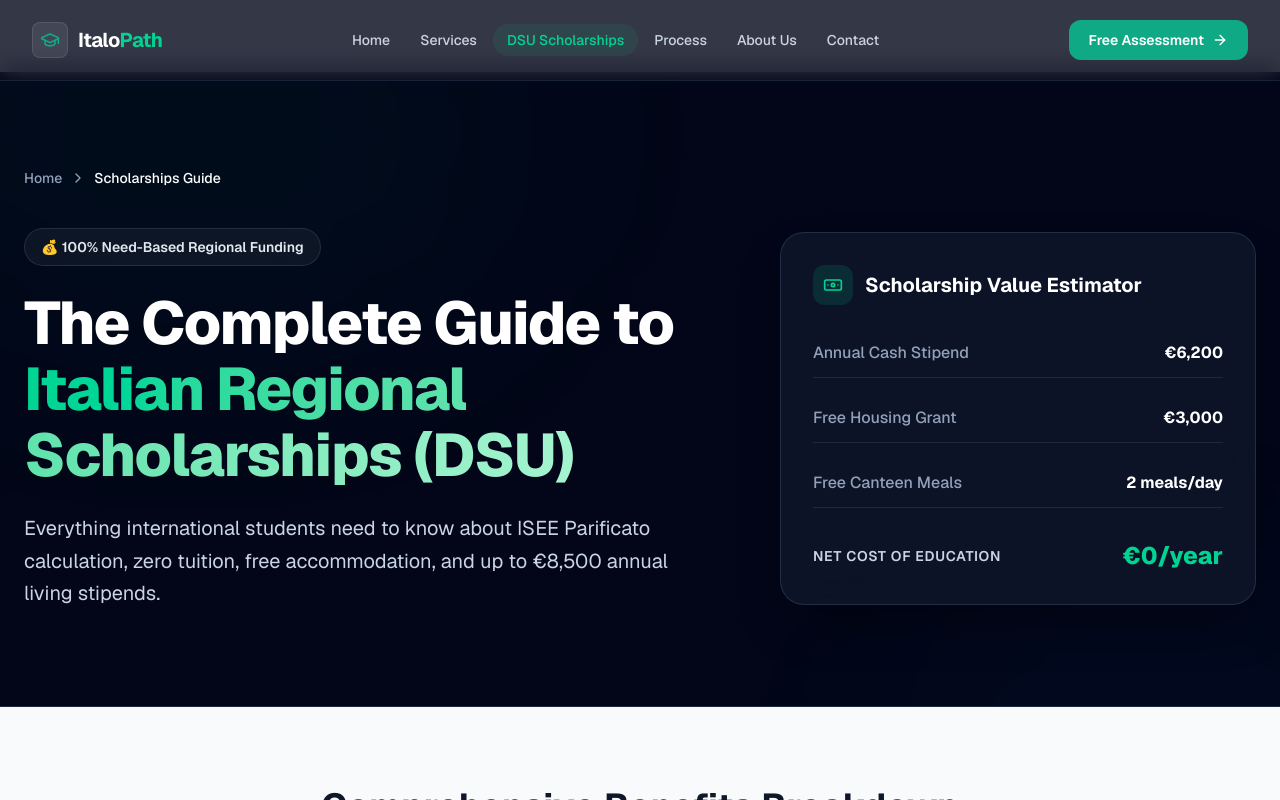
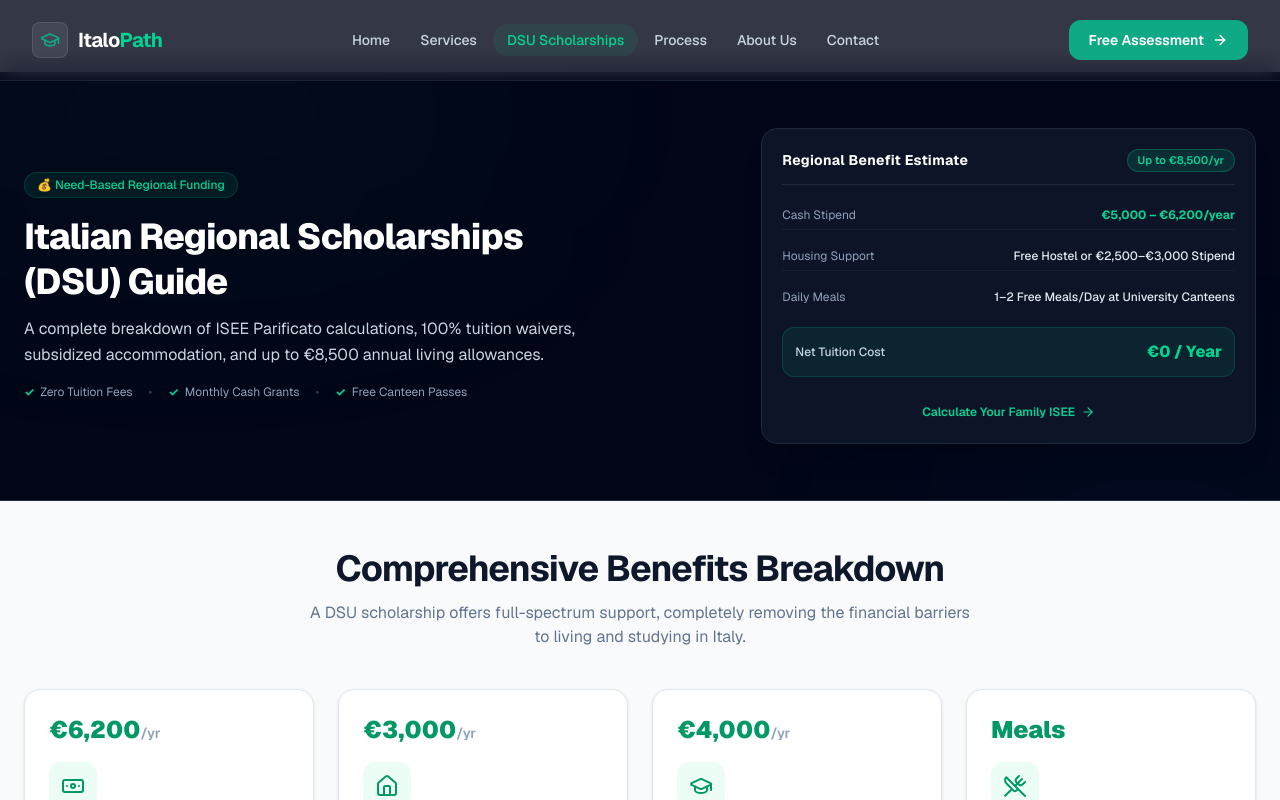
Before and after one commit to itshammadkhalil/italopath, a Next.js app: page /scholarships in a window 1280 px wide. Shown: the top 800 px of the page. Built offline with nearby package versions, Linux system fonts and the light colour scheme.

Commit message:
refactor: compact and modernize scholarships hero with financial estimator micro-card

```diff
--- a/src/app/scholarships/page.tsx
+++ b/src/app/scholarships/page.tsx
@@ -1,7 +1,6 @@
 import type { Metadata } from 'next';
 import Link from 'next/link';
 import {
-  ChevronRight,
   Home,
   UtensilsCrossed,
   Banknote,
@@ -30,63 +29,85 @@ export default function ScholarshipsPage() {
       {/* ════════════════════════════════════════════
           1. DYNAMIC HERO & ESTIMATOR CARD
       ════════════════════════════════════════════ */}
-      <section className="bg-slate-950 border-b border-slate-800 relative overflow-hidden">
+      <section className="bg-slate-950 border-b border-slate-800 relative overflow-hidden py-12 lg:py-14">
         {/* Subtle mesh background */}
         <div className="absolute inset-0 z-0 overflow-hidden pointer-events-none">
           <div className="absolute top-[-20%] left-[-10%] w-[50%] h-[60%] rounded-full bg-emerald-500/[0.04] blur-[120px]"></div>
           <div className="absolute bottom-[-30%] right-[-10%] w-[40%] h-[50%] rounded-full bg-blue-500/[0.03] blur-[100px]"></div>
         </div>
 
-        <div className="relative z-10 max-w-7xl mx-auto px-6 py-20 lg:py-24">
-          <div className="flex items-center space-x-2 text-sm font-medium text-slate-400 mb-10">
-            <Link href="/" className="hover:text-emerald-400 transition-colors">Home</Link>
-            <ChevronRight className="w-4 h-4" />
-            <span className="text-white">Scholarships Guide</span>
+        <div className="relative z-10 max-w-7xl mx-auto px-6 grid grid-cols-1 lg:grid-cols-12 gap-8 items-center">
+          {/* Left Column (7 cols) */}
+          <div className="lg:col-span-7">
+            <span className="inline-flex items-center gap-1.5 px-3 py-1 rounded-full bg-emerald-500/10 border border-emerald-500/20 text-xs font-medium text-emerald-400 mb-4">
+              💰 Need-Based Regional Funding
+            </span>
+            <h1 className="text-3xl lg:text-4xl font-extrabold text-white tracking-tight leading-tight">
+              Italian Regional Scholarships<br className="hidden sm:inline" /> (DSU) Guide
+            </h1>
+            <p className="text-sm lg:text-base text-slate-300 max-w-xl mt-3 leading-relaxed">
+              A complete breakdown of ISEE Parificato calculations, 100% tuition waivers, subsidized accommodation, and up to €8,500 annual living allowances.
+            </p>
+            <div className="flex flex-wrap items-center gap-x-4 gap-y-2 mt-4 text-xs text-slate-400">
+              <span className="flex items-center gap-1.5">
+                <span className="text-emerald-400 font-bold">✓</span>
+                Zero Tuition Fees
+              </span>
+              <span className="text-slate-700">•</span>
+              <span className="flex items-center gap-1.5">
+                <span className="text-emerald-400 font-bold">✓</span>
+                Monthly Cash Grants
+              </span>
+              <span className="text-slate-700">•</span>
+              <span className="flex items-center gap-1.5">
+                <span className="text-emerald-400 font-bold">✓</span>
+                Free Canteen Passes
+              </span>
+            </div>
           </div>
 
-          <div className="grid lg:grid-cols-12 gap-16 items-center">
-            {/* Left Content */}
-            <div className="lg:col-span-7">
-              <span className="inline-flex items-center gap-2 px-4 py-2 rounded-full bg-white/[0.05] border border-white/[0.1] text-sm font-semibold text-slate-200 mb-6 backdrop-blur-md">
-                💰 100% Need-Based Regional Funding
-              </span>
-              <h1 className="text-4xl md:text-5xl lg:text-6xl font-extrabold text-white mb-6 tracking-tight leading-[1.1]">
-                The Complete Guide to <br className="hidden lg:block"/>
-                <span className="bg-gradient-to-r from-emerald-400 to-emerald-200 bg-clip-text text-transparent">Italian Regional Scholarships (DSU)</span>
-              </h1>
-              <p className="text-lg md:text-xl text-slate-300 max-w-2xl leading-relaxed">
-                Everything international students need to know about ISEE Parificato calculation, zero tuition, free accommodation, and up to €8,500 annual living stipends.
-              </p>
-            </div>
+          {/* Right Column (5 cols) - Modern Value Estimator Card */}
+          <div className="lg:col-span-5">
+            <div className="bg-slate-900/90 border border-slate-800 rounded-2xl p-5 shadow-xl backdrop-blur-md text-white">
+              {/* Card Header */}
+              <div className="flex items-center justify-between mb-4 pb-3 border-b border-slate-800">
+                <span className="text-sm font-bold text-white tracking-wide">Regional Benefit Estimate</span>
+                <span className="text-[11px] font-semibold px-2.5 py-0.5 rounded-full bg-emerald-500/15 border border-emerald-500/30 text-emerald-400">
+                  Up to €8,500/yr
+                </span>
+              </div>
 
-            {/* Right Estimator Card */}
-            <div className="lg:col-span-5">
-              <div className="bg-slate-900/80 backdrop-blur-xl border border-slate-700/60 rounded-3xl p-8 shadow-2xl shadow-black/40">
-                <div className="flex items-center gap-3 mb-6">
-                  <div className="w-10 h-10 bg-emerald-500/15 rounded-xl flex items-center justify-center">
-                    <Banknote className="w-5 h-5 text-emerald-400" />
-                  </div>
-                  <h3 className="text-xl font-bold text-white">Scholarship Value Estimator</h3>
+              {/* List items */}
+              <div className="space-y-3">
+                <div className="flex justify-between items-center text-xs py-1.5 border-b border-slate-800/60">
+                  <span className="text-slate-400">Cash Stipend</span>
+                  <span className="text-emerald-400 font-bold">€5,000 – €6,200/year</span>
                 </div>
+                <div className="flex justify-between items-center text-xs py-1.5 border-b border-slate-800/60">
+                  <span className="text-slate-400">Housing Support</span>
+                  <span className="text-slate-200 font-medium text-right">Free Hostel or €2,500–€3,000 Stipend</span>
+                </div>
+                <div className="flex justify-between items-center text-xs py-1.5">
+                  <span className="text-slate-400">Daily Meals</span>
+                  <span className="text-slate-200 font-medium text-right">1–2 Free Meals/Day at University Canteens</span>
+                </div>
+              </div>
 
-                <div className="space-y-4">
-                  <div className="flex justify-between items-center py-3 border-b border-slate-800">
-                    <span className="text-slate-400 font-medium">Annual Cash Stipend</span>
-                    <span className="text-white font-bold">€6,200</span>
-                  </div>
-                  <div className="flex justify-between items-center py-3 border-b border-slate-800">
-                    <span className="text-slate-400 font-medium">Free Housing Grant</span>
-                    <span className="text-white font-bold">€3,000</span>
-                  </div>
-                  <div className="flex justify-between items-center py-3 border-b border-slate-800">
-                    <span className="text-slate-400 font-medium">Free Canteen Meals</span>
-                    <span className="text-white font-bold">2 meals/day</span>
-                  </div>
-                  <div className="flex justify-between items-center pt-4">
-                    <span className="text-slate-300 font-semibold uppercase tracking-wider text-sm">Net Cost of Education</span>
-                    <span className="text-emerald-400 font-extrabold text-2xl">€0/year</span>
-                  </div>
-                </div>
+              {/* Card Summary Box */}
+              <div className="bg-emerald-500/10 border border-emerald-500/20 rounded-xl p-3 mt-4 flex items-center justify-between">
+                <span className="text-xs text-slate-300 font-medium">Net Tuition Cost</span>
+                <span className="text-emerald-400 font-extrabold text-base">€0 / Year</span>
+              </div>
+
+              {/* Subtle text link */}
+              <div className="mt-3.5 pt-2 text-center">
+                <Link
+                  href="/contact"
+                  className="inline-flex items-center gap-1.5 text-xs font-semibold text-emerald-400 hover:text-emerald-300 transition-colors"
+                >
+                  Calculate Your Family ISEE
+                  <ArrowRight className="w-3.5 h-3.5" />
+                </Link>
               </div>
             </div>
           </div>
@@ -96,10 +117,10 @@ export default function ScholarshipsPage() {
       {/* ════════════════════════════════════════════
           2. 4-PILLAR COMPARATIVE BENEFITS
       ════════════════════════════════════════════ */}
-      <section className="py-20 max-w-7xl mx-auto px-6">
-        <div className="text-center mb-12">
-          <h2 className="text-3xl md:text-4xl font-bold text-slate-900 mb-4">Comprehensive Benefits Breakdown</h2>
-          <p className="text-lg text-slate-500 max-w-2xl mx-auto">
+      <section className="pt-12 pb-16 max-w-7xl mx-auto px-6">
+        <div className="text-center mb-10">
+          <h2 className="text-3xl md:text-4xl font-bold text-slate-900 mb-3 tracking-tight">Comprehensive Benefits Breakdown</h2>
+          <p className="text-base text-slate-500 max-w-2xl mx-auto">
             A DSU scholarship offers full-spectrum support, completely removing the financial barriers to living and studying in Italy.
           </p>
         </div>
```
